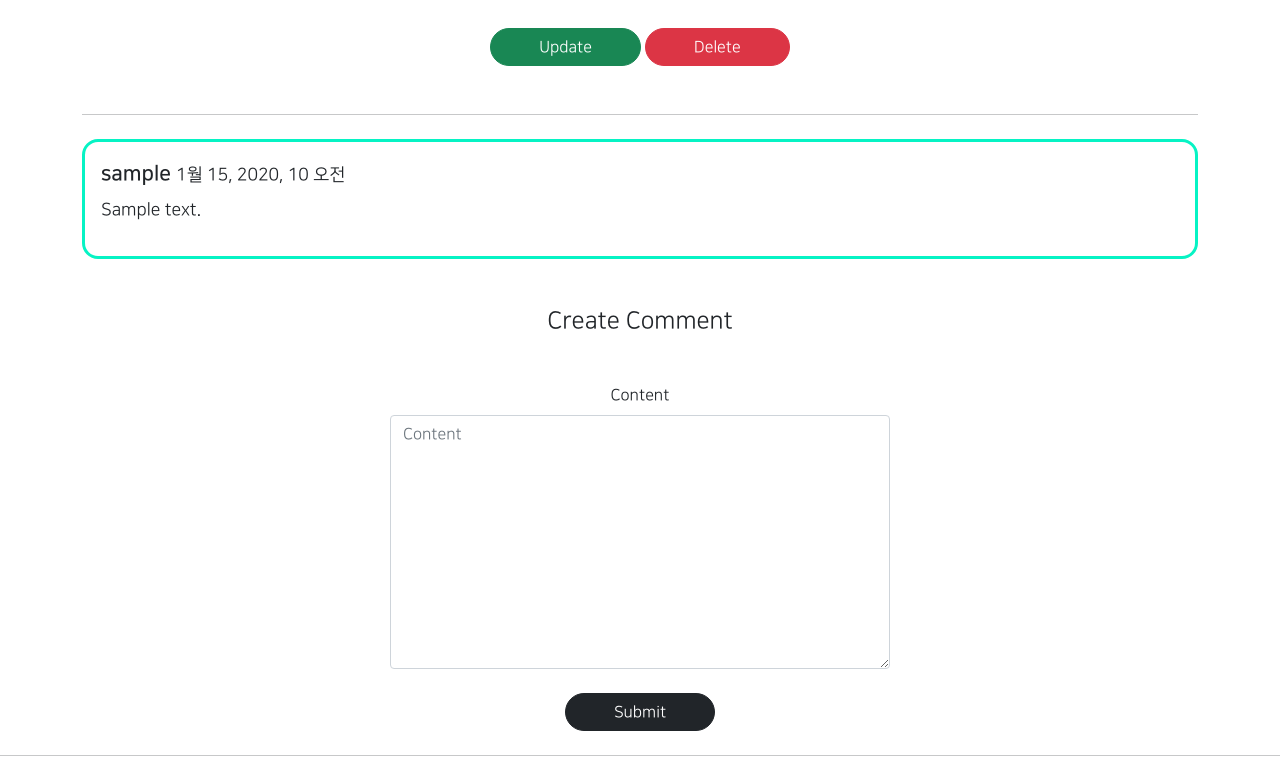
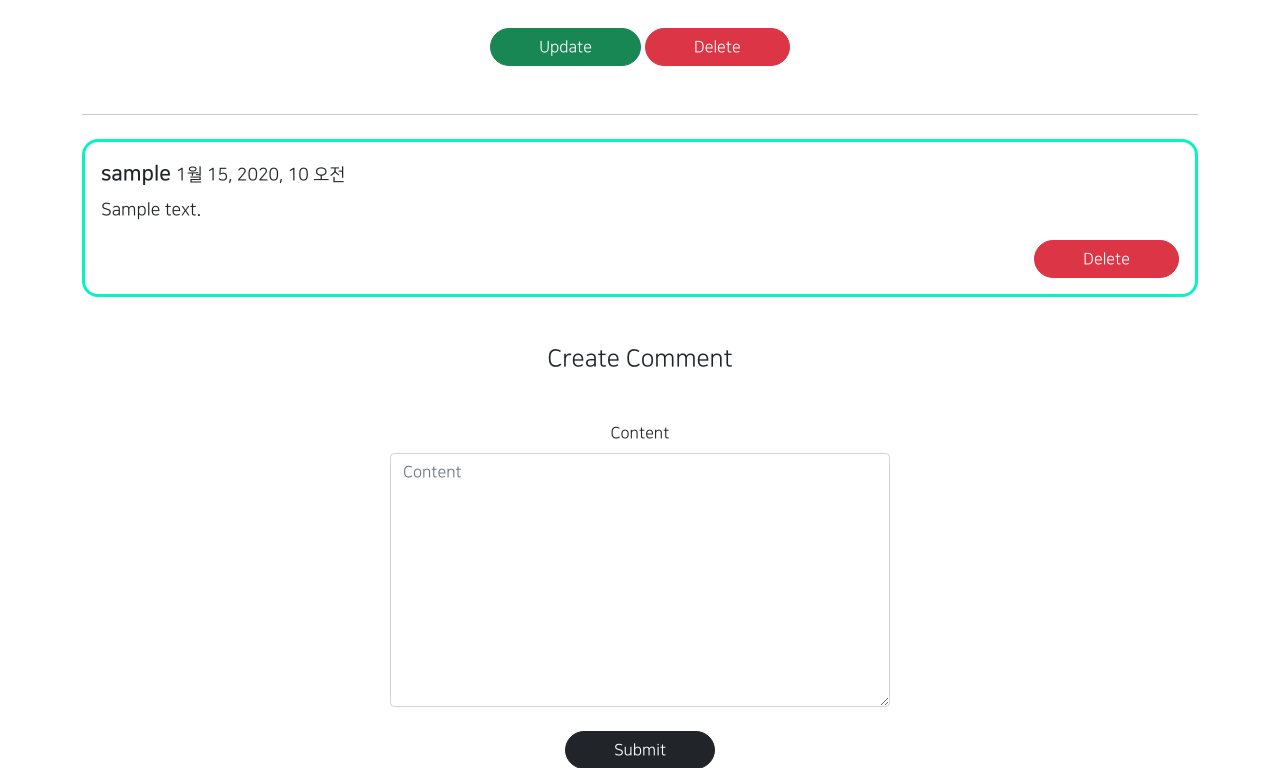
Before and after one commit to gyullo18/gis_1ban, a Django app: page /articles/detail/1 in a window 1280 px wide. Shown: the part 1079-1847 px from the top of the page. Run offline with Django 3.2, Linux system fonts and the light colour scheme; a user stored in the database is signed in; tables that the repository leaves empty hold one stand-in row (values such as "Sample post"); grey boxes marked "Sample" are stand-in pictures; parts of the project's set-up code (start-up, migrations or seed data) failed here and were passed over; some libraries are stand-ins or nearby versions; some web fonts are replaced.

Commit message:
8/11 1ban class commit 1

```diff
--- a/articleapp/templates/articleapp/detail.html
+++ b/articleapp/templates/articleapp/detail.html
@@ -58,6 +58,16 @@
                         {#내용 출력#}
                         <p>{{ comment.content }}</p>
                     </div>
+                    {# 8/11 이 댓글의 작성자가 해당 유저가 맞는지 인증 과정#}
+                    {% if comment.writer == user %}
+                    {#  8/11   댓글 삭제 버튼 #}
+                    <div style="text-align: right">
+                        <a href="{% url 'commentapp:delete' pk=comment.pk  %}"
+                            class="btn btn-danger rounded-pill px-5">
+                            Delete
+                        </a>
+                    </div>
+                    {% endif %}
                 </div>
 
             {% endfor %}
```
